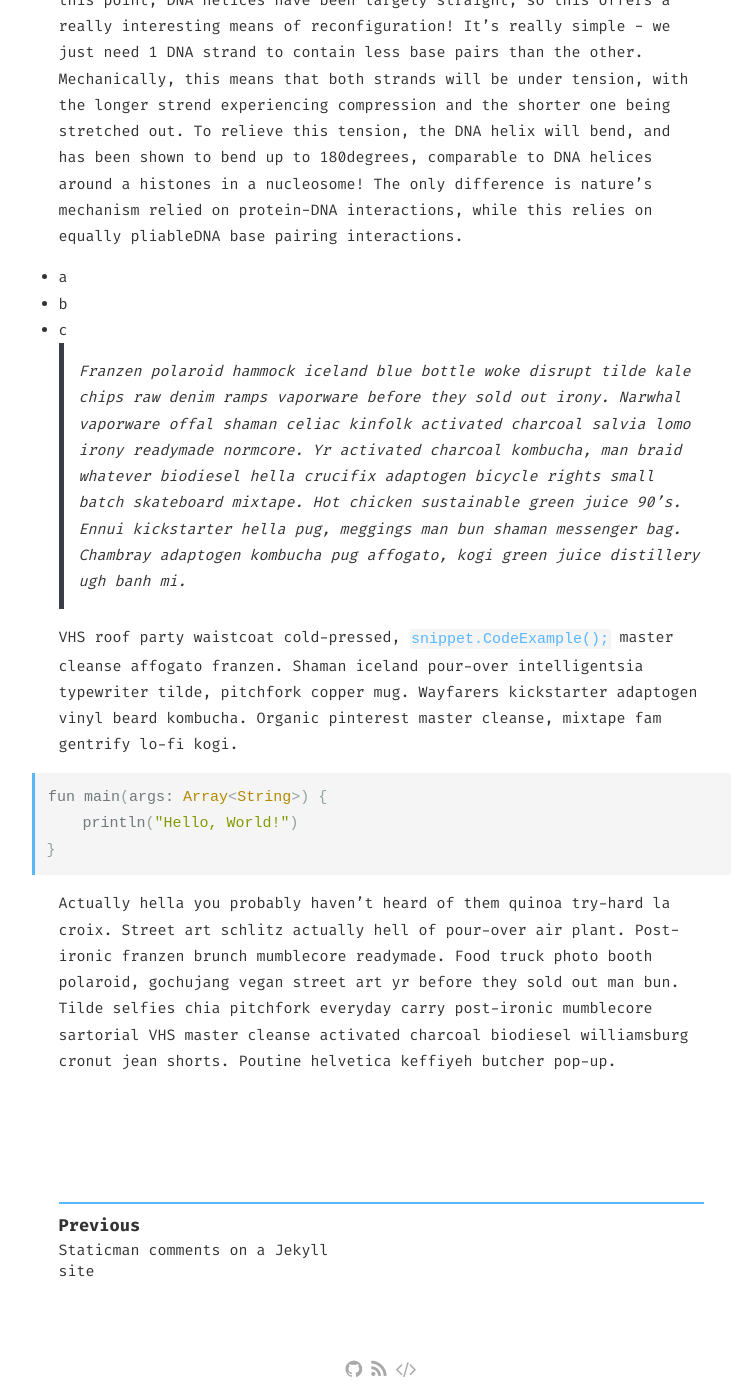
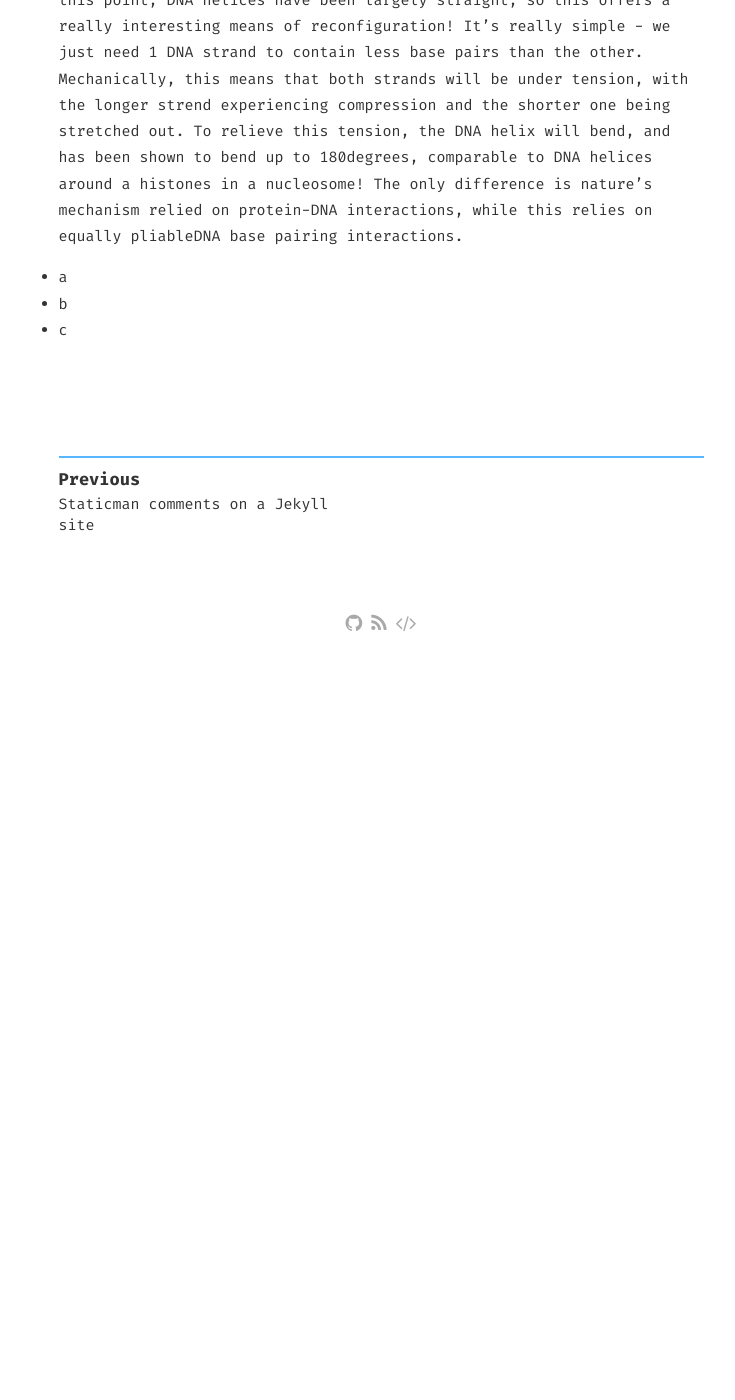
Before and after one commit to stackbit-projects/green-plankton-00834, a Jekyll site: the page built from _posts/2019-08-31-difference-between-font-formats.md, in a window 1280 px wide and 1400 px high, scrolled down 4022 px. Shown: the whole window, without its empty margins (259-994 px from the left). Built offline with Jekyll 4.4.1, drawn with Linux system fonts in a browser that asks for light colours; after the commit the page ends 4676 px from its top, so only the background shows below that.

Commit message:
2019-08-31-difference-between-font-formats.md: changed

````diff
--- a/_posts/2019-08-31-difference-between-font-formats.md
+++ b/_posts/2019-08-31-difference-between-font-formats.md
@@ -84,17 +84,3 @@ Another interesting strategy used is to create **curved** helices. Up to this po
 + a
 - b
 * c
-
-> Franzen polaroid hammock iceland blue bottle woke disrupt tilde kale chips raw denim ramps vaporware before they sold out irony. Narwhal vaporware offal shaman celiac kinfolk activated charcoal salvia lomo irony readymade normcore. Yr activated charcoal kombucha, man braid whatever biodiesel hella crucifix adaptogen bicycle rights small batch skateboard mixtape. Hot chicken sustainable green juice 90's. Ennui kickstarter hella pug, meggings man bun shaman messenger bag. Chambray adaptogen kombucha pug affogato, kogi green juice distillery ugh banh mi.
-
-
-VHS roof party waistcoat cold-pressed, `snippet.CodeExample();` master cleanse affogato franzen. Shaman iceland pour-over intelligentsia typewriter tilde, pitchfork copper mug. Wayfarers kickstarter adaptogen vinyl beard kombucha. Organic pinterest master cleanse, mixtape fam gentrify lo-fi kogi.
-
-
-```java
-fun main(args: Array<String>) {
-    println("Hello, World!")
-}
-```
-
-Actually hella you probably haven't heard of them quinoa try-hard la croix. Street art schlitz actually hell of pour-over air plant. Post-ironic franzen brunch mumblecore readymade. Food truck photo booth polaroid, gochujang vegan street art yr before they sold out man bun. Tilde selfies chia pitchfork everyday carry post-ironic mumblecore sartorial VHS master cleanse activated charcoal biodiesel williamsburg cronut jean shorts. Poutine helvetica keffiyeh butcher pop-up.
````
